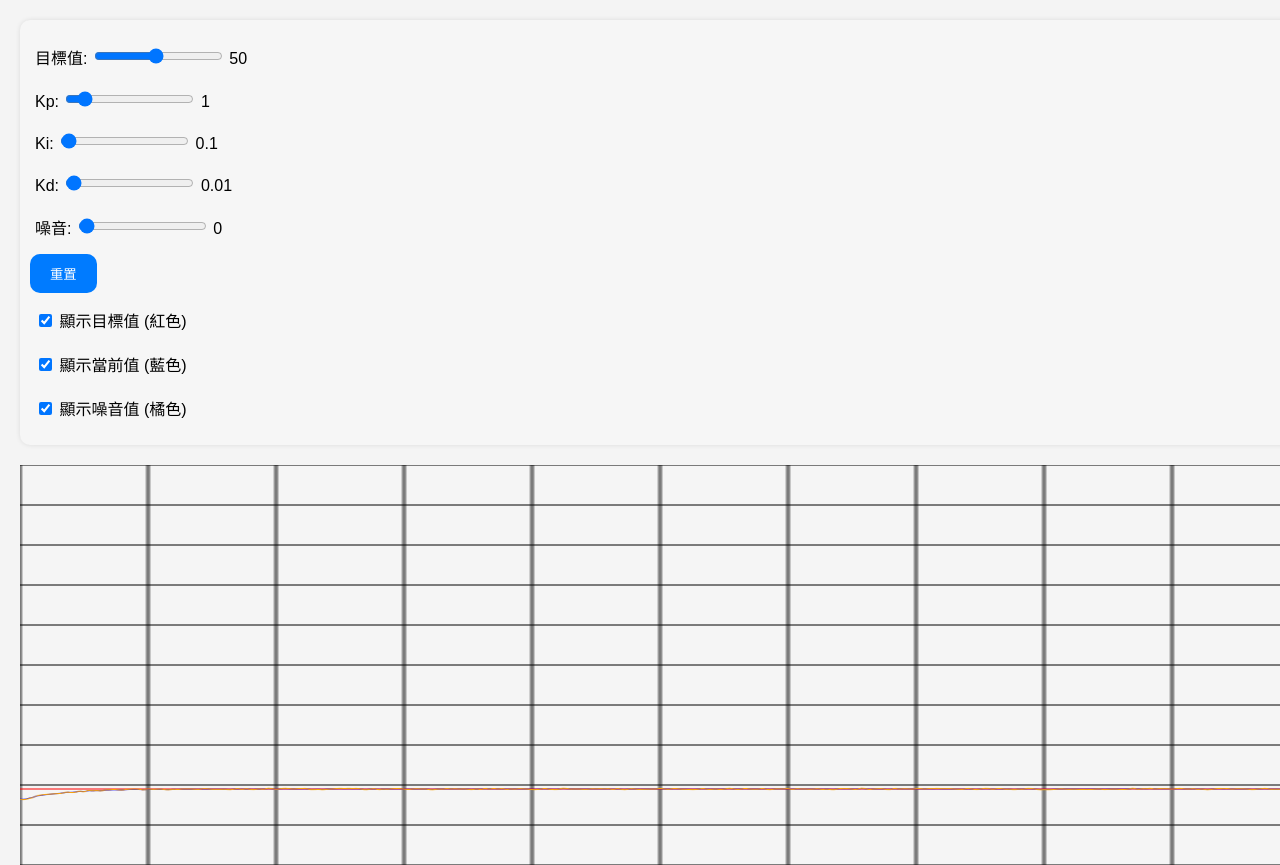
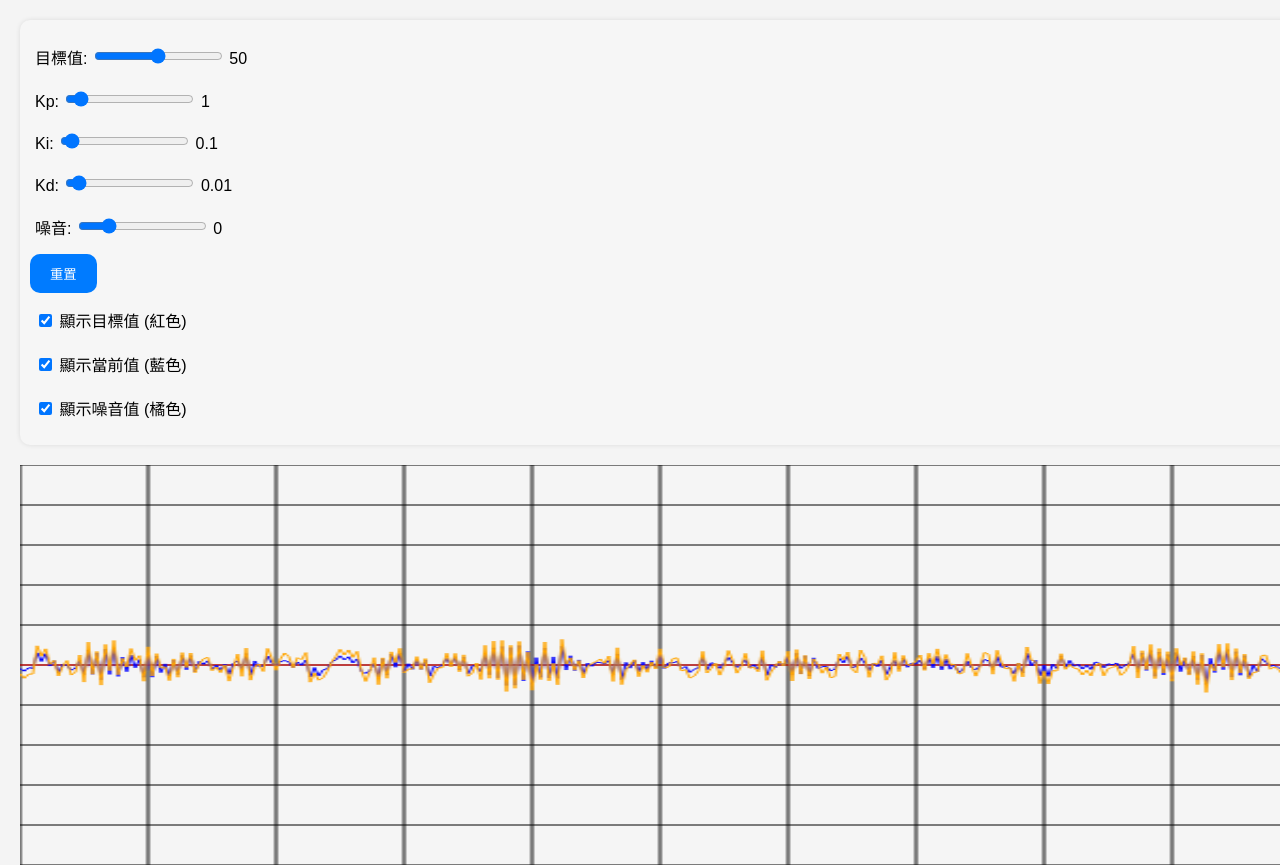
Before and after one commit to Oliver0804/pid-simulator, a plain HTML site: page index.html in a window 1280 px wide. Shown: the top 865 px of the page. Drawn offline with Linux system fonts and the light colour scheme.

Commit message:
update define value

```diff
--- a/index.html
+++ b/index.html
@@ -11,23 +11,23 @@
 <body>
     <div class="controls">
         <div>
-            <label>目標值: <input type="range" id="setpoint" min="0" max="40" value="19">
+            <label>目標值: <input type="range" id="setpoint" min="0" max="100" value="50">
             <span id="setpointValue">50</span></label>
         </div>
         <div>
-            <label>Kp: <input type="range" id="Kp" min="0" max="10" step="0.1" value="1">
+            <label>Kp: <input type="range" id="Kp" min="0" max="10" step="0.1" value="0.7">
             <span id="KpValue">1</span></label>
         </div>
         <div>
-            <label>Ki: <input type="range" id="Ki" min="0" max="10" step="0.1" value="0.1">
+            <label>Ki: <input type="range" id="Ki" min="0" max="10" step="0.1" value="0.3">
             <span id="KiValue">0.1</span></label>
         </div>
         <div>
-            <label>Kd: <input type="range" id="Kd" min="0" max="10" step="0.01" value="0.01">
+            <label>Kd: <input type="range" id="Kd" min="0" max="10" step="0.01" value="0.5">
             <span id="KdValue">0.01</span></label>
         </div>
         <div>
-            <label>噪音: <input type="range" id="noise" min="0" max="10" step="0.1" value="0.1">
+            <label>噪音: <input type="range" id="noise" min="0" max="10" step="0.1" value="2.0">
             <span id="noiseValue">0</span></label>
         </div>
 
```
